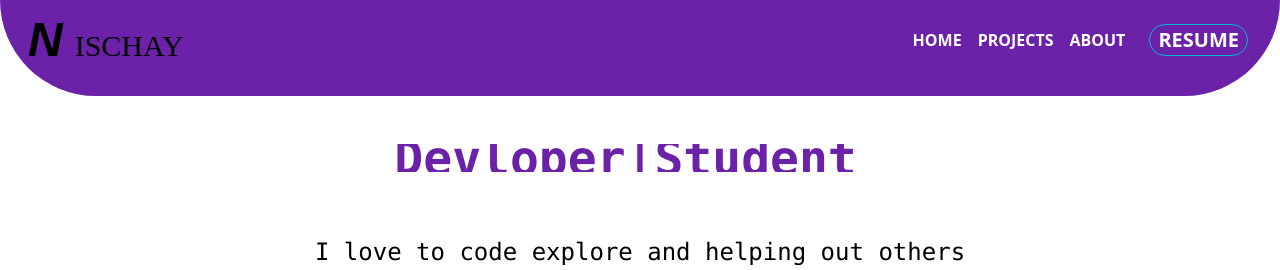
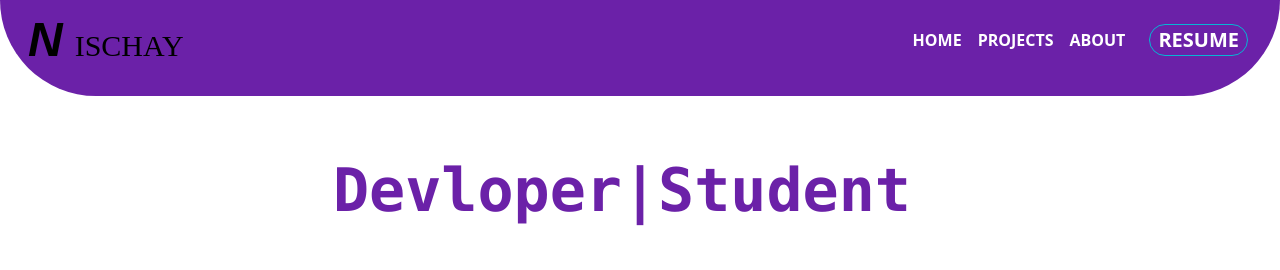
Before and after one commit to nischay-kuwala/my_portfolio_, a React (Vite) app: page / in a window 1280 px wide. Shown: the top 270 px of the page. Built offline with nearby package versions, Linux system fonts and the light colour scheme.

Commit message:
added image to meta tag

```diff
--- a/index.html
+++ b/index.html
@@ -39,7 +39,11 @@
     />
 
     <!-- Meta Tags Generated with https://metatags.io -->
-    <link rel="icon" type="image/svg+xml" href="/vite.svg" />
+    <link
+      rel="icon"
+      type="image/svg"
+      href="https://www.svgrepo.com/show/530440/machine-vision.svg"
+    />
   </head>
   <body>
     <div id="root"></div>
--- a/src/Topbar.jsx
+++ b/src/Topbar.jsx
@@ -6,10 +6,10 @@ import { TypeAnimation } from "react-type-animation";
 function Topbar() {
   return (
     <>
-      <div className="h-20 overflow-hidden" id="topbar"></div>
+      <div className="h-24 overflow-hidden" id="topbar"></div>
       <TypeAnimation
         aria-hidden="true"
-        className="flex justify-center overflow-hidden font-mono font-extrabold text-purple-800 lg:m-16 sm:text-xl sm:mx-2 sm:my-16"
+        className="flex justify-center h-full my-10 font-mono text-2xl font-extrabold text-purple-800 md:text-4xl lg:text-6xl lg:my-16"
         sequence={[
           "Devloper",
           300,
@@ -24,7 +24,7 @@ function Topbar() {
           "",
           300,
         ]}
-        style={{ fontSize: "3em" }}
+        //style={{ fontSize: "3em" }}
         repeat={Infinity}
         speed={{ type: "keyStrokeDelayInMs", value: 250 }}
         deletionSpeed={90}
```
